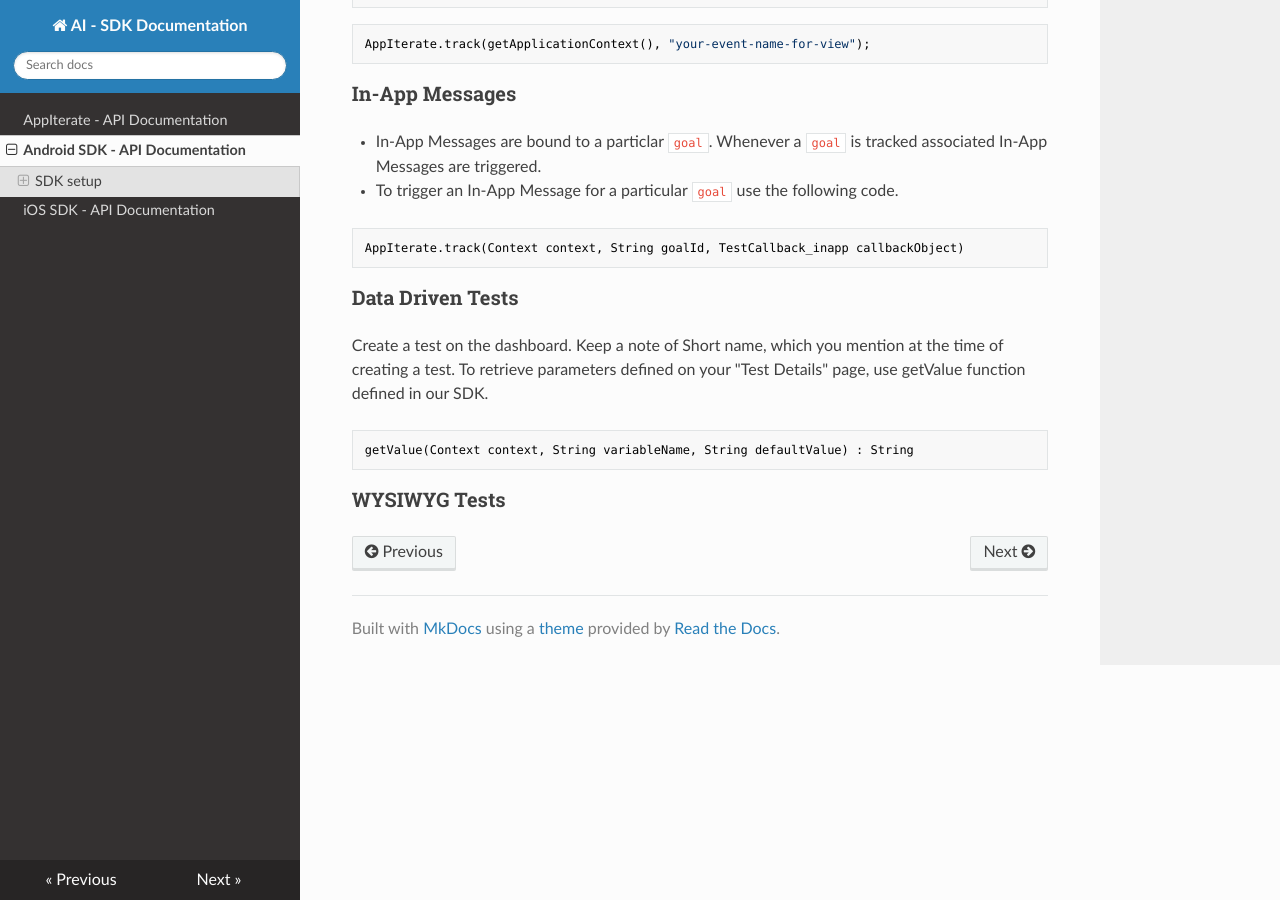
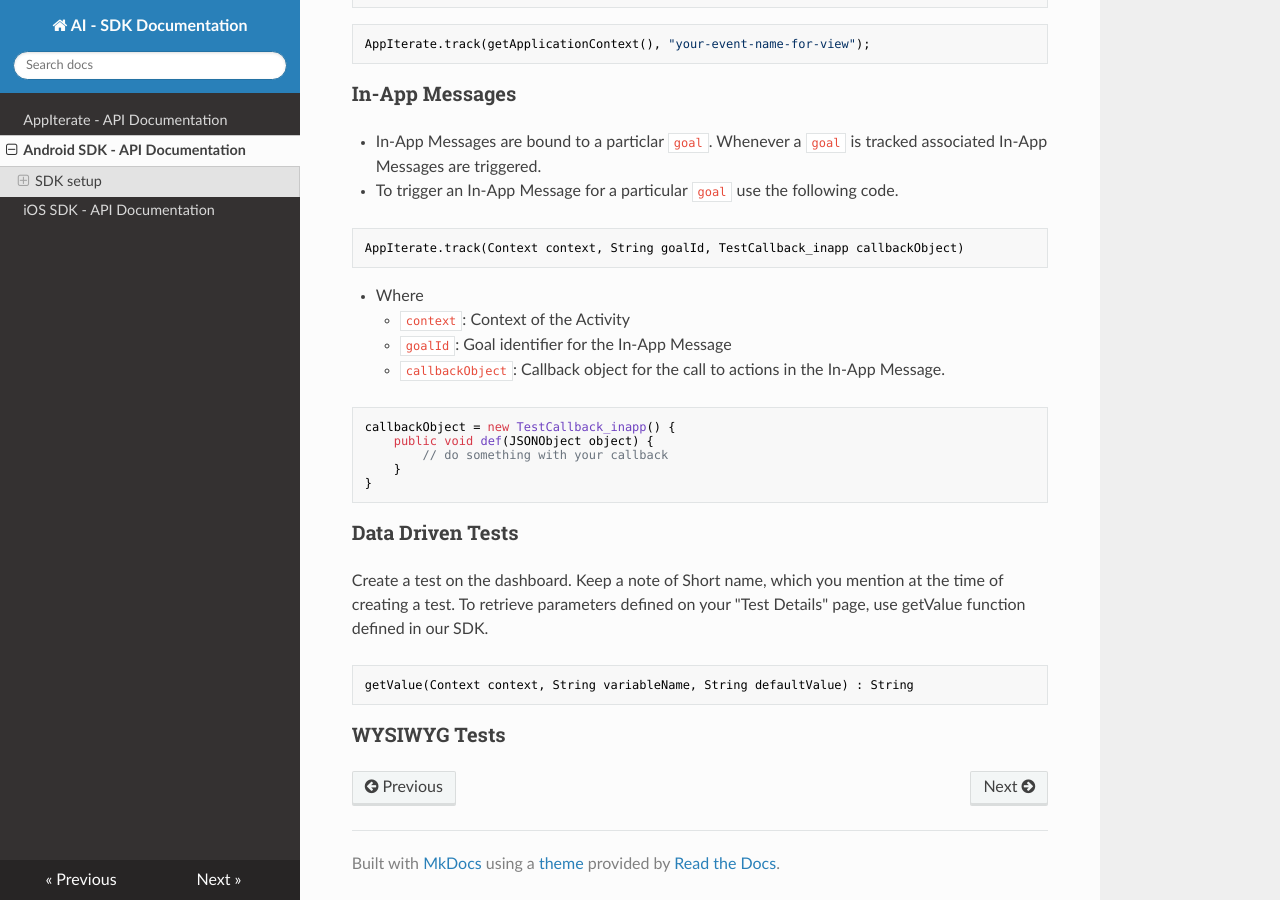
Before and after one commit to AppIterate/docs, an MkDocs documentation site: the page built from docs/android.md, in a window 1280 px wide and 900 px high, scrolled down 2323 px. Built offline with MkDocs 1.6.1, drawn with Linux system fonts in a browser that asks for light colours; nearby versions of some CDN libraries.

Commit message:
in-app android callback

````diff
--- a/docs/android.md
+++ b/docs/android.md
@@ -98,6 +98,19 @@ AppIterate.track(getApplicationContext(), "your-event-name-for-view");
 AppIterate.track(Context context, String goalId, TestCallback_inapp callbackObject)
 ```
 
+* Where
+    * `context`: Context of the Activity
+    * `goalId`: Goal identifier for the In-App Message
+    * `callbackObject`: Callback object for the call to actions in the In-App Message.
+
+```JAVA
+callbackObject = new TestCallback_inapp() {
+    public void def(JSONObject object) {
+        // do something with your callback
+    }
+}
+```
+
 ### Data Driven Tests
 
 Create a test on the dashboard. Keep a note of Short name, which you mention at the time of creating a test. To retrieve parameters defined on your "Test Details" page, use getValue function defined in our SDK.
````
